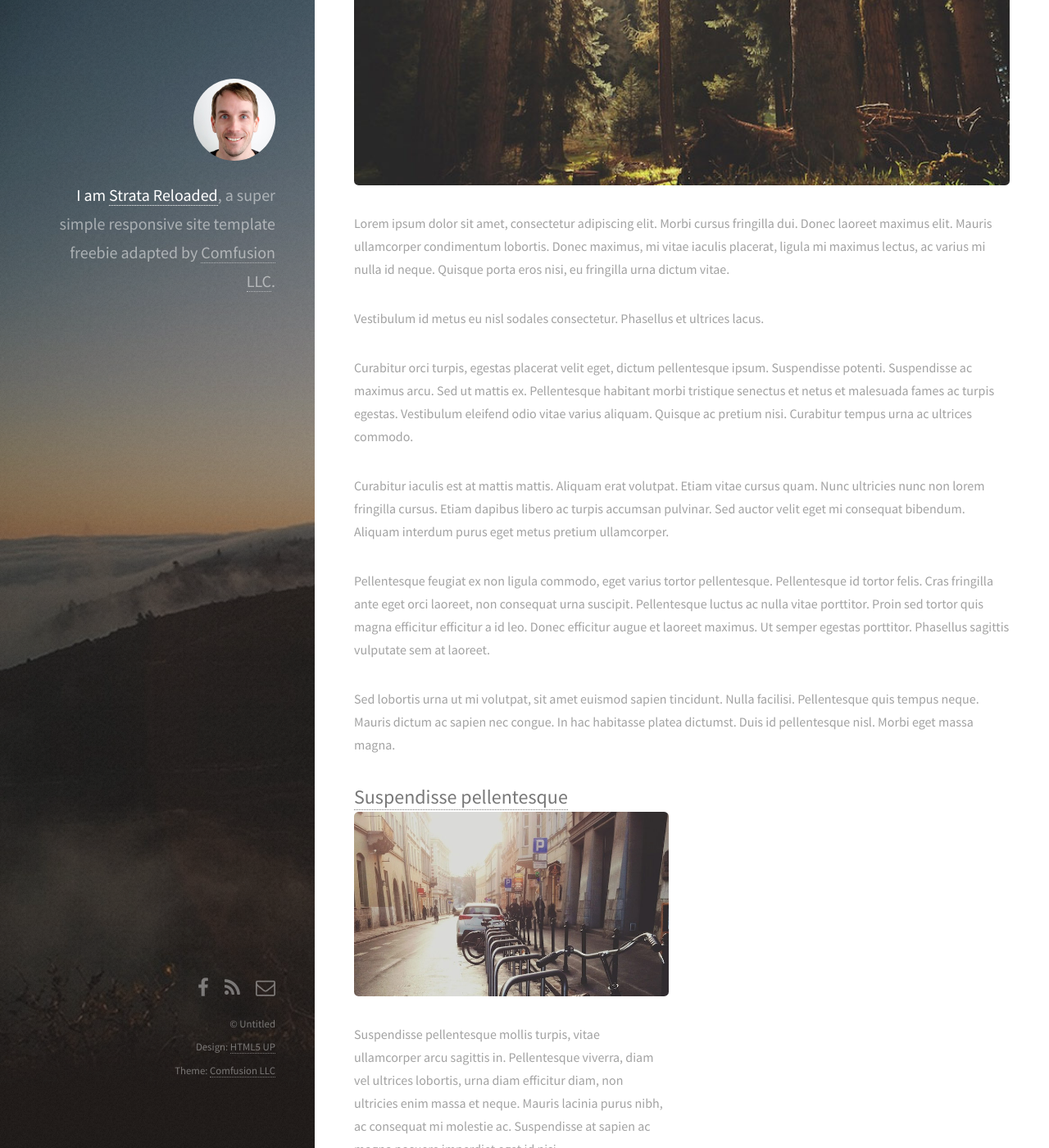
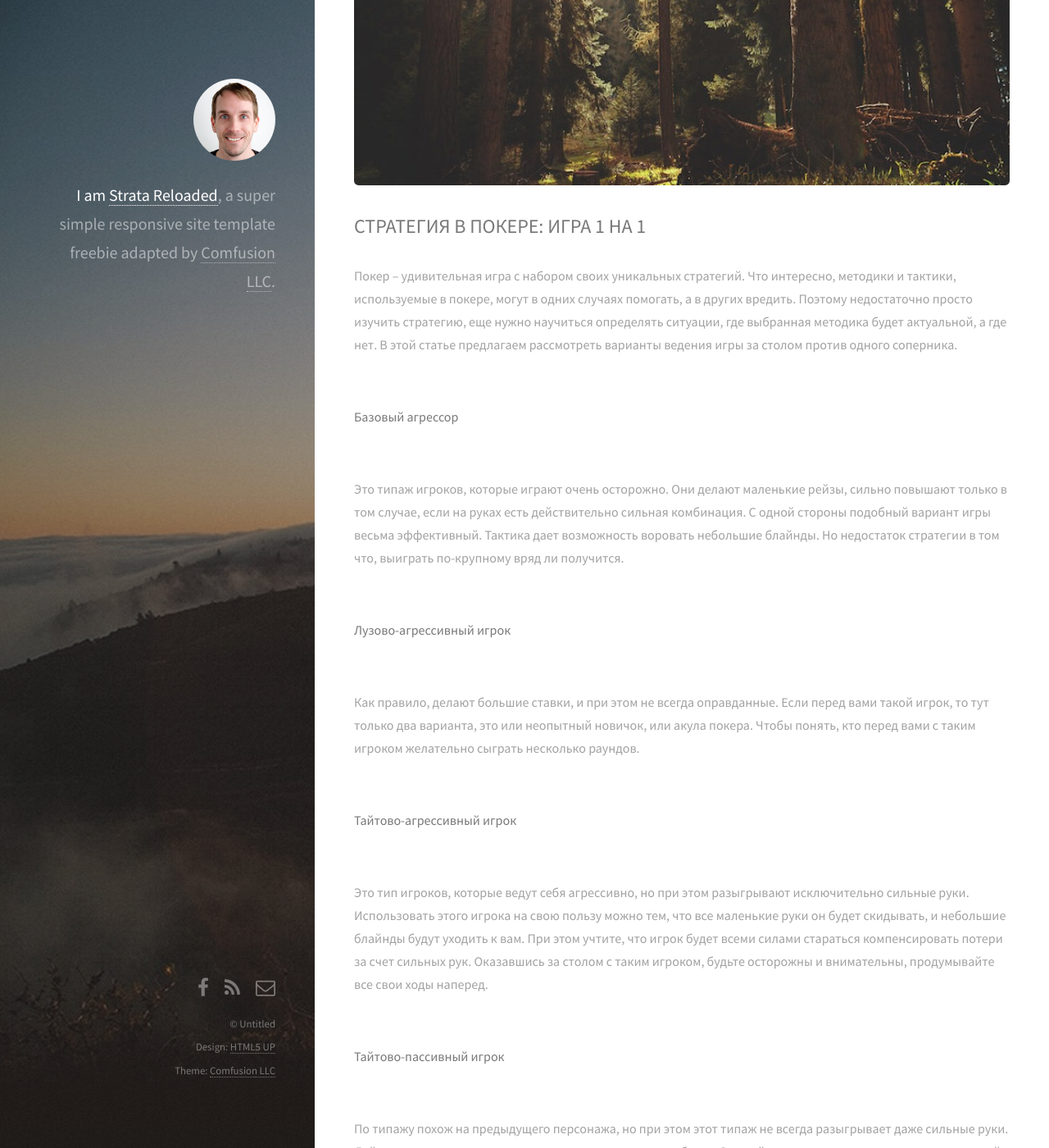
Before and after one commit to VezdeEast/vezdeeast.github.io, a Jekyll site: the page built from _posts/2015-01-30-Lorem.markdown, in a window 1280 px wide and 1400 px high, scrolled down 439 px. Shown: the whole window at 82% size. Built offline with Jekyll 4.4.1, drawn with Linux system fonts in a browser that asks for light colours; nearby versions of some CDN libraries; some of the changed text lies outside the part shown.

Commit message:
Update 2015-01-30-Lorem.markdown

```diff
--- a/_posts/2015-01-30-Lorem.markdown
+++ b/_posts/2015-01-30-Lorem.markdown
@@ -2,14 +2,29 @@
 layout: post
 ---
 <img src="/images/fulls/02.jpg" class="fit image">
-Lorem ipsum dolor sit amet, consectetur adipiscing elit. Morbi cursus fringilla dui. Donec laoreet maximus elit. Mauris ullamcorper condimentum lobortis. Donec maximus, mi vitae iaculis placerat, ligula mi maximus lectus, ac varius mi nulla id neque. Quisque porta eros nisi, eu fringilla urna dictum vitae.
 
-Vestibulum id metus eu nisl sodales consectetur. Phasellus et ultrices lacus.
+## СТРАТЕГИЯ В ПОКЕРЕ: ИГРА 1 НА 1
 
-Curabitur orci turpis, egestas placerat velit eget, dictum pellentesque ipsum. Suspendisse potenti. Suspendisse ac maximus arcu. Sed ut mattis ex. Pellentesque habitant morbi tristique senectus et netus et malesuada fames ac turpis egestas. Vestibulum eleifend odio vitae varius aliquam. Quisque ac pretium nisi. Curabitur tempus urna ac ultrices commodo.
+<br> Покер – удивительная игра с набором своих уникальных стратегий. Что интересно, методики и тактики, используемые в покере, могут в одних случаях помогать, а в других вредить. Поэтому недостаточно просто изучить стратегию, еще нужно научиться определять ситуации, где выбранная методика будет актуальной, а где нет. В этой статье предлагаем рассмотреть варианты ведения игры за столом против одного соперника.
 
-Curabitur iaculis est at mattis mattis. Aliquam erat volutpat. Etiam vitae cursus quam. Nunc ultricies nunc non lorem fringilla cursus. Etiam dapibus libero ac turpis accumsan pulvinar. Sed auctor velit eget mi consequat bibendum. Aliquam interdum purus eget metus pretium ullamcorper.
+<br><strong> Базовый агрессор</strong>
 
-Pellentesque feugiat ex non ligula commodo, eget varius tortor pellentesque. Pellentesque id tortor felis. Cras fringilla ante eget orci laoreet, non consequat urna suscipit. Pellentesque luctus ac nulla vitae porttitor. Proin sed tortor quis magna efficitur efficitur a id leo. Donec efficitur augue et laoreet maximus. Ut semper egestas porttitor. Phasellus sagittis vulputate sem at laoreet.
+<br>Это типаж игроков, которые играют очень осторожно. Они делают маленькие рейзы, сильно повышают только в том случае, если на руках есть действительно сильная комбинация. С одной стороны подобный вариант игры весьма эффективный. Тактика дает возможность воровать небольшие блайнды. Но недостаток стратегии в том что, выиграть по-крупному вряд ли получится.
 
-Sed lobortis urna ut mi volutpat, sit amet euismod sapien tincidunt. Nulla facilisi. Pellentesque quis tempus neque. Mauris dictum ac sapien nec congue. In hac habitasse platea dictumst. Duis id pellentesque nisl. Morbi eget massa magna.
+<br><strong>Лузово-агрессивный игрок</strong>
+
+<br>Как правило, делают большие ставки, и при этом не всегда оправданные. Если перед вами такой игрок, то тут только два варианта, это или неопытный новичок, или акула покера. Чтобы понять, кто перед вами с таким игроком желательно сыграть несколько раундов.
+
+<br><strong>Тайтово-агрессивный игрок</strong>
+
+<br>Это тип игроков, которые ведут себя агрессивно, но при этом разыгрывают исключительно сильные руки. Использовать этого игрока на свою пользу можно тем, что все маленькие руки он будет скидывать, и небольшие блайнды будут уходить к вам. При этом учтите, что игрок будет всеми силами стараться компенсировать потери за счет сильных рук. Оказавшись за столом с таким игроком, будьте осторожны и внимательны, продумывайте все свои ходы наперед.
+
+<br><strong>Тайтово-пассивный игрок</strong>
+
+<br>По типажу похож на предыдущего персонажа, но при этом этот типаж не всегда разыгрывает даже сильные руки. Действует он исключительно осторожно, в чем его и слабость. С одной стороны, это полезная тактика, с другой, такой игрок медленно, но уверенно сливает свой банкролл.
+
+<br><strong>Автоответчик</strong>
+
+<br>Когда подобный типаж оказывается за большим столом, то это говорит о том, что перед вами новичок. В том случае, когда вы оказываетесь с этим персонажем один на один, все меняется. В такой игре шансы на победу 50 на 50, поэтому не столь важно, какая у кого комбинация, выигрывает более сильная карта. Подобную стратегию за большим столом никогда не возьмет опытный игрок, но при этом в дуэли будьте готовы, что перед вами может оказаться акула покера.
+
+<br>Большинство неопытных игроков всегда стремятся дойти до флопа и жадничают скидывать карты, возьмите это себе на заметку и пользуйтесь.
```
